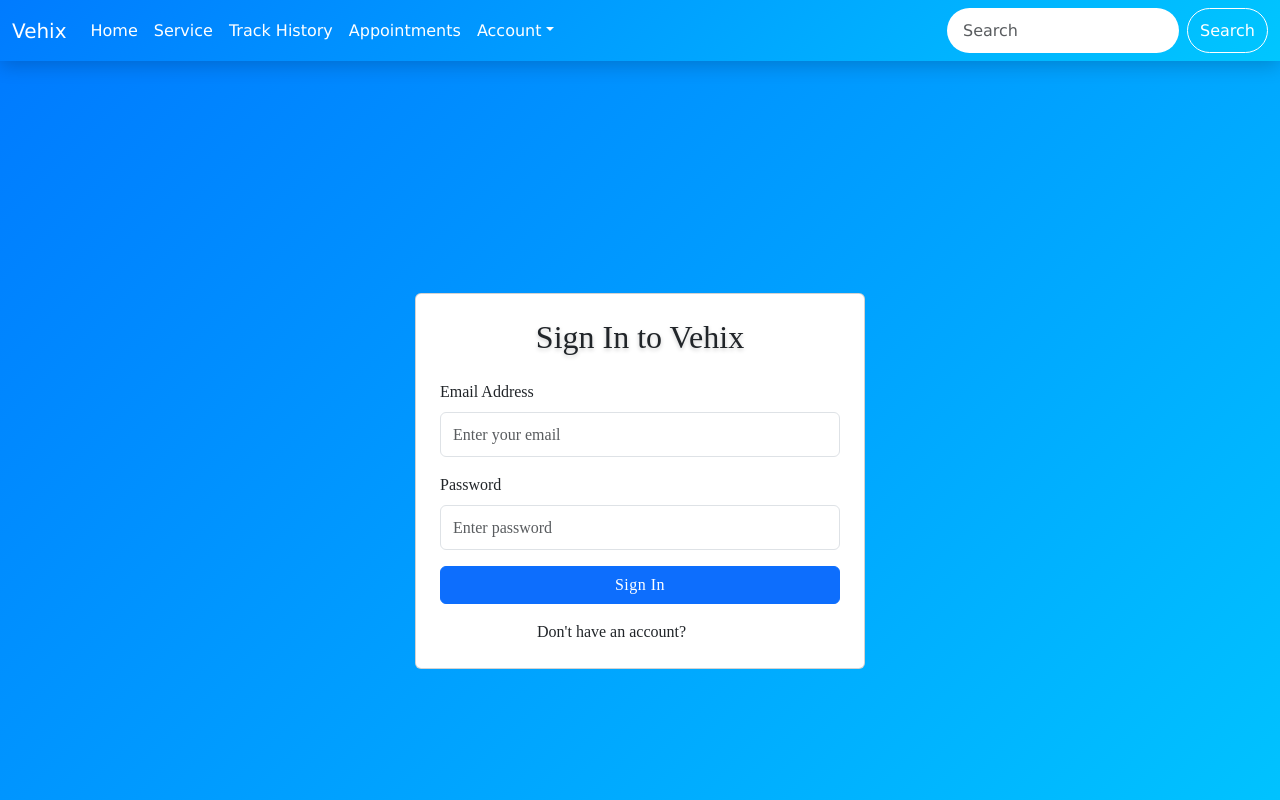
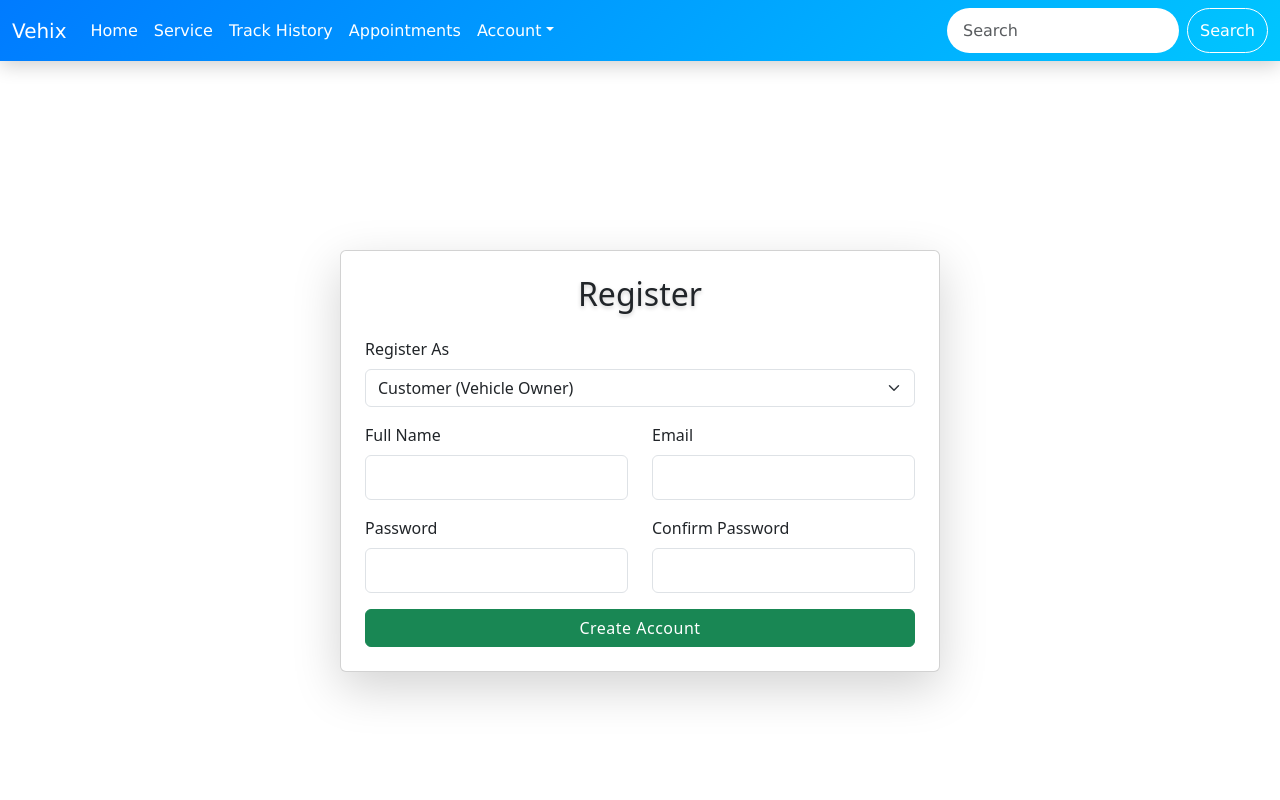
Before and after one commit to ShawindiDinuruvani/vehix, a React (Create React App) app: page /login in a window 1280 px wide. Shown: the top 800 px of the page. Built offline with nearby package versions, Linux system fonts and the light colour scheme; the HTML template or start-up script is replaced by a standard one.

Commit message:
updet singin.jsx

```diff
--- a/src/pages/Signin.jsx
+++ b/src/pages/Signin.jsx
@@ -1,61 +1,117 @@
 import React, { useState } from "react";
-import { Container, Form, Button, Card } from "react-bootstrap";
-import "./Signin.css"; // Make sure this path is correct
-import { Link } from "react-router-dom";
+import { Container, Form, Button, Card, Row, Col } from "react-bootstrap";
+import axios from "axios";
+const handleSubmit = async (e) => {
+    e.preventDefault();
+    try {
+        await api.post('/api/users/signup', formData); // Backend Signup endpoint එක [cite: 11]
+        alert("Registration Successful!");
+        window.location.href = "/login";
+    } catch (err) {
+        // Validation Errors පෙන්වීම [cite: 18]
+        alert("Check your details again!");
+    }
+};
 
-const Signin = () => {
-  const [formData, setFormData] = useState({ email: "", password: "" });
+
+const Signup = () => {
+  const [formData, setFormData] = useState({
+    fullName: "",
+    email: "",
+    password: "",
+    confirmPassword: "",
+    role: "CUSTOMER",
+    // Garage specific fields
+    businessName: "",
+    businessAddress: "",
+    locationLink: "", // Google Maps Link or Coordinates
+  });
 
   const handleChange = (e) =>
     setFormData({ ...formData, [e.target.name]: e.target.value });
 
-  const handleSubmit = (e) => {
+  const handleSubmit = async (e) => {
     e.preventDefault();
-    console.log("User Signed In:", formData);
-    alert("Signed in successfully!");
+    if (formData.password !== formData.confirmPassword) {
+      alert("Passwords do not match!");
+      return;
+    }
+
+    try {
+      await axios.post("http://localhost:8080/api/users/signup", formData);
+      alert("Account created successfully!");
+    } catch (err) {
+      alert("Registration failed!");
+    }
   };
 
   return (
-    <div className="auth-page">
     <Container className="d-flex justify-content-center align-items-center min-vh-100">
-        <Card className="auth-card p-4">
-          <h2 className="text-center mb-4">Sign In to Vehix</h2>
+      <Card className="p-4 shadow-lg w-100" style={{ maxWidth: '600px' }}>
+        <h2 className="text-center mb-4">Register</h2>
         <Form onSubmit={handleSubmit}>
           <Form.Group className="mb-3">
-              <Form.Label>Email Address</Form.Label>
-              <Form.Control
-                type="email"
-                name="email"
-                placeholder="Enter your email"
-                value={formData.email}
-                onChange={handleChange}
-                required
-              />
+            <Form.Label>Register As</Form.Label>
+            <Form.Select name="role" value={formData.role} onChange={handleChange}>
+              <option value="CUSTOMER">Customer (Vehicle Owner)</option>
+              <option value="GARAGE_OWNER">Garage Owner</option>
+            </Form.Select>
           </Form.Group>
 
+          <Row>
+            <Col md={6}>
+              <Form.Group className="mb-3">
+                <Form.Label>Full Name</Form.Label>
+                <Form.Control type="text" name="fullName" onChange={handleChange} required />
+              </Form.Group>
+            </Col>
+            <Col md={6}>
+              <Form.Group className="mb-3">
+                <Form.Label>Email</Form.Label>
+                <Form.Control type="email" name="email" onChange={handleChange} required />
+              </Form.Group>
+            </Col>
+          </Row>
+
+          {/* Conditional Rendering for Garage Owners */}
+          {formData.role === "GARAGE_OWNER" && (
+            <div className="p-3 mb-3 border rounded bg-light">
+              <h5>Business Details</h5>
+              <Form.Group className="mb-2">
+                <Form.Label>Business Name</Form.Label>
+                <Form.Control type="text" name="businessName" placeholder="E.g. Saman's Motors" onChange={handleChange} required />
+              </Form.Group>
+              <Form.Group className="mb-2">
+                <Form.Label>Business Address</Form.Label>
+                <Form.Control as="textarea" rows={2} name="businessAddress" onChange={handleChange} required />
+              </Form.Group>
+              <Form.Group className="mb-2">
+                <Form.Label>Google Maps Location (Link/Coordinates)</Form.Label>
+                <Form.Control type="text" name="locationLink" placeholder="Paste Google Maps link here" onChange={handleChange} />
+              </Form.Group>
+            </div>
+          )}
+
+          <Row>
+            <Col md={6}>
               <Form.Group className="mb-3">
                 <Form.Label>Password</Form.Label>
-              <Form.Control
-                type="password"
-                name="password"
-                placeholder="Enter password"
-                value={formData.password}
-                onChange={handleChange}
-                required
-              />
+                <Form.Control type="password" name="password" onChange={handleChange} required />
               </Form.Group>
+            </Col>
+            <Col md={6}>
+              <Form.Group className="mb-3">
+                <Form.Label>Confirm Password</Form.Label>
+                <Form.Control type="password" name="confirmPassword" onChange={handleChange} required />
+              </Form.Group>
+            </Col>
+          </Row>
 
-            <Button type="submit" className="btn-primary w-100 mb-3">
-              Sign In
-            </Button>
+          <Button type="submit" className="w-100 btn-success">Create Account</Button>
         </Form>
-          <div className="text-center">
-            Don't have an account? <Link to="/signup">Sign Up</Link>
-          </div>
       </Card>
     </Container>
-    </div>
   );
 };
 
-export default Signin;
+export default Signup;
```
Lines whose indentation alone changed are shown as unchanged.
